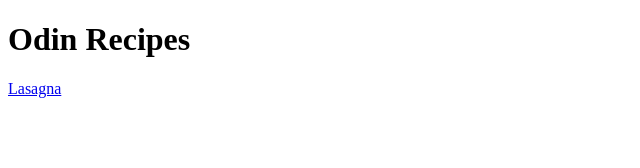
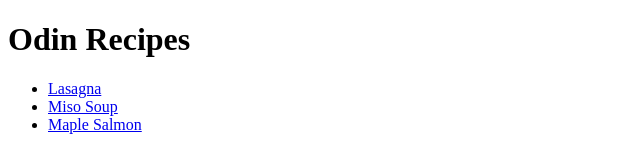
Before and after one commit to Chepa1/odin-recipes, a plain HTML site: page index.html in a window 1280 px wide. Shown: the whole page, without its empty margins (0-640 px from the left). Drawn offline with Linux system fonts and the light colour scheme.

Commit message:
Add links to miso-soup.html & maple-salmon.html
There wasn't any way to reach said recipes from the landing page.

```diff
--- a/index.html
+++ b/index.html
@@ -7,7 +7,10 @@
 
     <body>
         <h1>Odin Recipes</h1>
-        <a href="./recipes/lasagna.html" target="_blank" rel="noopener noreferrer">Lasagna</a>
-
+        <ul>
+        <li><a href="./recipes/lasagna.html" target="_blank" rel="noopener noreferrer">Lasagna</a></li>
+        <li><a href="./recipes/miso-soup.html" target="_blank" rel="noopener noreferrer">Miso Soup</a></li>
+        <li><a href="./recipes/maple-salmon.html" target="_blank" rel="noopener noreferrer">Maple Salmon</a></li>
+        </ul>
     </body>
 </html>
```
